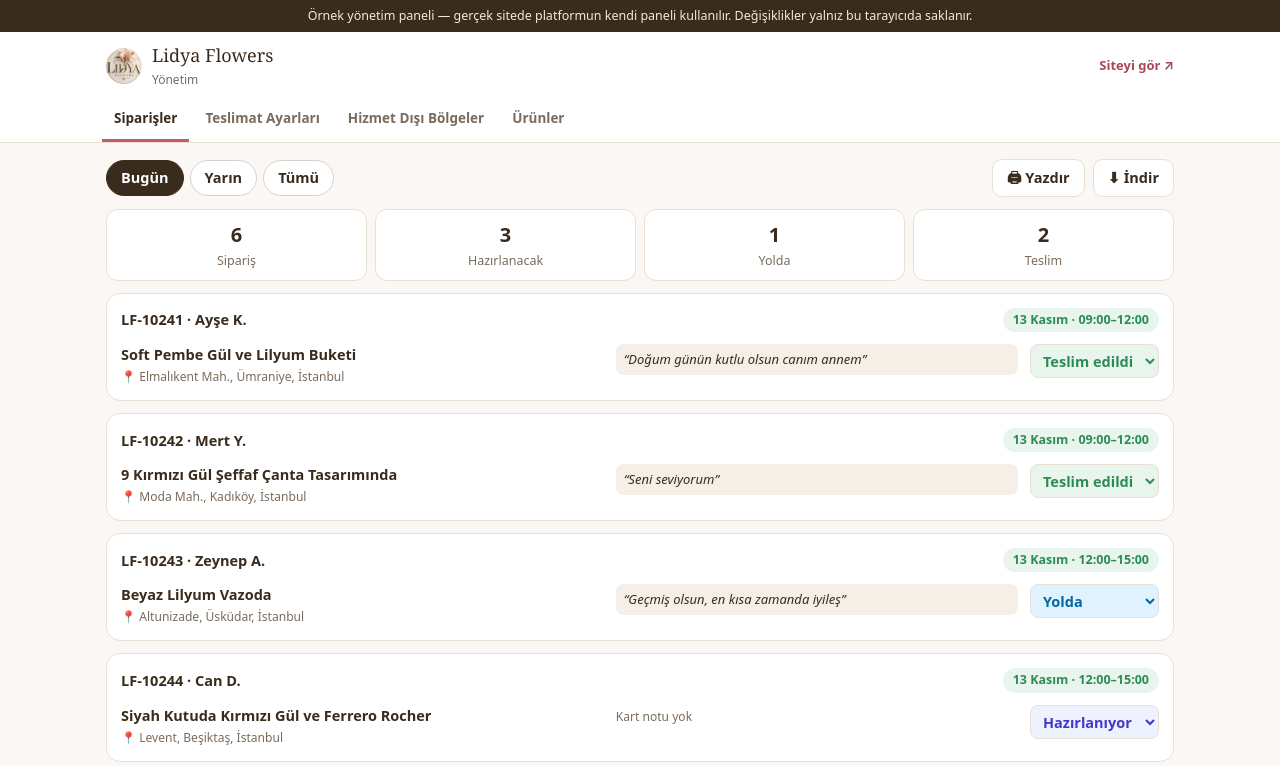
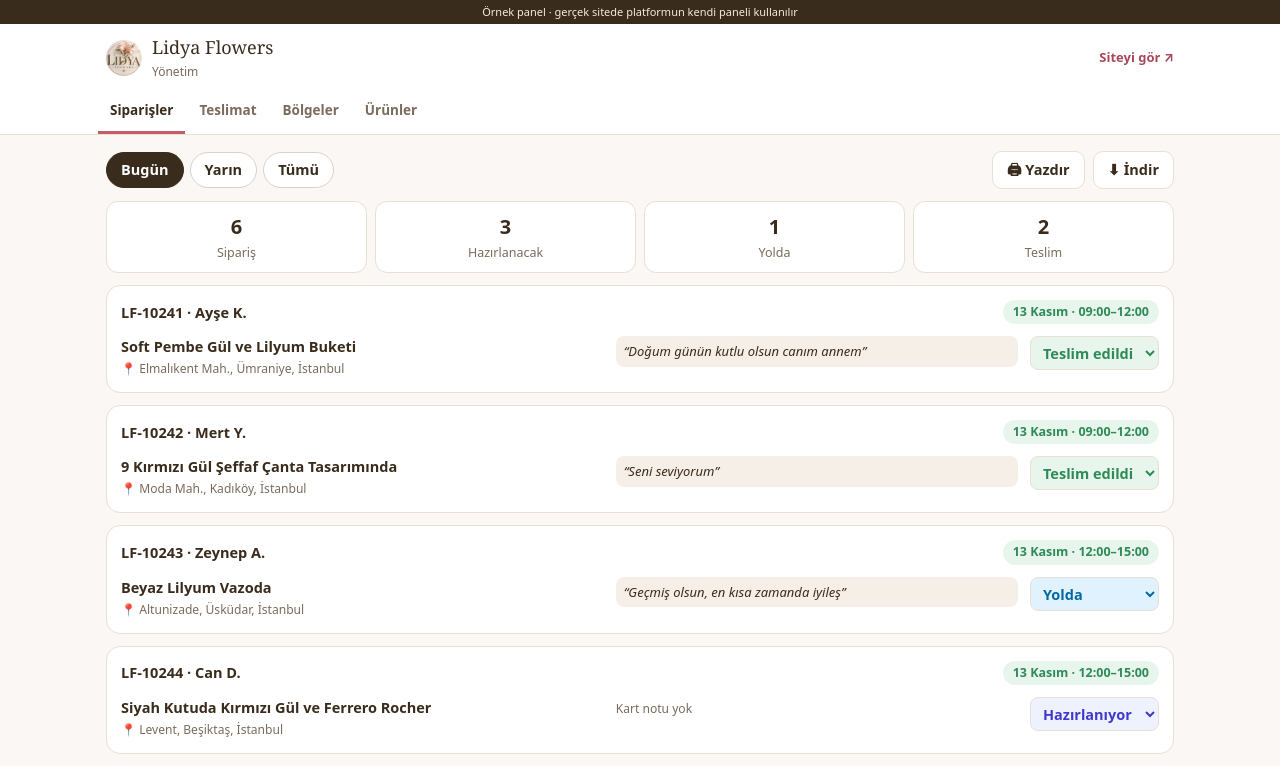
Before and after one commit to veinpsycoo/lidya-flowers-ornek, a plain HTML site: page yonetim.html in a window 1280 px wide. Shown: the top 766 px of the page. Drawn offline with Linux system fonts and the light colour scheme.

Commit message:
Panel: kısa sekme adları, küçük uyarı

```diff
--- a/yonetim.html
+++ b/yonetim.html
@@ -14,14 +14,14 @@ body{margin:0;background:var(--bg);color:var(--ink);font:14.5px/1.45 system-ui,-
 a{color:inherit}
 button,input,select,textarea{font:inherit;color:inherit}
 :focus-visible{outline:3px solid var(--rose);outline-offset:2px}
-.not{background:#3a2c1c;color:#f3e9de;font-size:12.5px;text-align:center;padding:7px 12px}
+.not{background:#3a2c1c;color:#f3e9de;font-size:11px;line-height:1.3;text-align:center;padding:5px 12px}
 header{background:#fff;border-bottom:1px solid var(--line);position:sticky;top:0;z-index:10}
 .hd{max-width:1100px;margin:0 auto;padding:10px 16px;display:flex;align-items:center;gap:10px}
 .hd img{width:36px;height:36px;border-radius:50%;object-fit:cover}
 .hd b{font-family:Georgia,serif;font-size:18px;font-weight:400}
 .hd span{font-size:12px;color:var(--mut)}
 .hd a{margin-left:auto;font-size:13px;font-weight:700;color:var(--rose-d);text-decoration:none}
-nav{max-width:1100px;margin:0 auto;display:flex;gap:4px;overflow-x:auto;padding:0 12px;scrollbar-width:none}
+nav{max-width:1100px;margin:0 auto;display:flex;gap:2px;overflow-x:auto;padding:0 8px;scrollbar-width:none;-webkit-overflow-scrolling:touch}
 nav::-webkit-scrollbar{display:none}
 nav button{flex:0 0 auto;border:0;background:none;padding:10px 12px;font-weight:700;font-size:13.5px;color:var(--mut);border-bottom:3px solid transparent;cursor:pointer}
 nav button[aria-selected=true]{color:var(--ink);border-bottom-color:var(--rose)}
@@ -95,13 +95,13 @@ input[type=number],input[type=text],input[type=time],input[type=date],select.g{h
 </style>
 </head>
 <body>
-<div class="not">Örnek yönetim paneli — gerçek sitede platformun kendi paneli kullanılır. Değişiklikler yalnız bu tarayıcıda saklanır.</div>
+<div class="not">Örnek panel · gerçek sitede platformun kendi paneli kullanılır</div>
 <header>
  <div class="hd"><img src="img/logo.webp" alt=""><div><b>Lidya Flowers</b><br><span>Yönetim</span></div><a href="index.html" target="_blank" rel="noopener">Siteyi gör ↗</a></div>
  <nav role="tablist" aria-label="Yönetim bölümleri">
   <button role="tab" aria-selected="true" aria-controls="siparisler" id="t1">Siparişler</button>
-  <button role="tab" aria-selected="false" aria-controls="teslimat" id="t2">Teslimat Ayarları</button>
-  <button role="tab" aria-selected="false" aria-controls="bolgeler" id="t3">Hizmet Dışı Bölgeler</button>
+  <button role="tab" aria-selected="false" aria-controls="teslimat" id="t2">Teslimat</button>
+  <button role="tab" aria-selected="false" aria-controls="bolgeler" id="t3">Bölgeler</button>
   <button role="tab" aria-selected="false" aria-controls="urunler" id="t4">Ürünler</button>
  </nav>
 </header>
```
